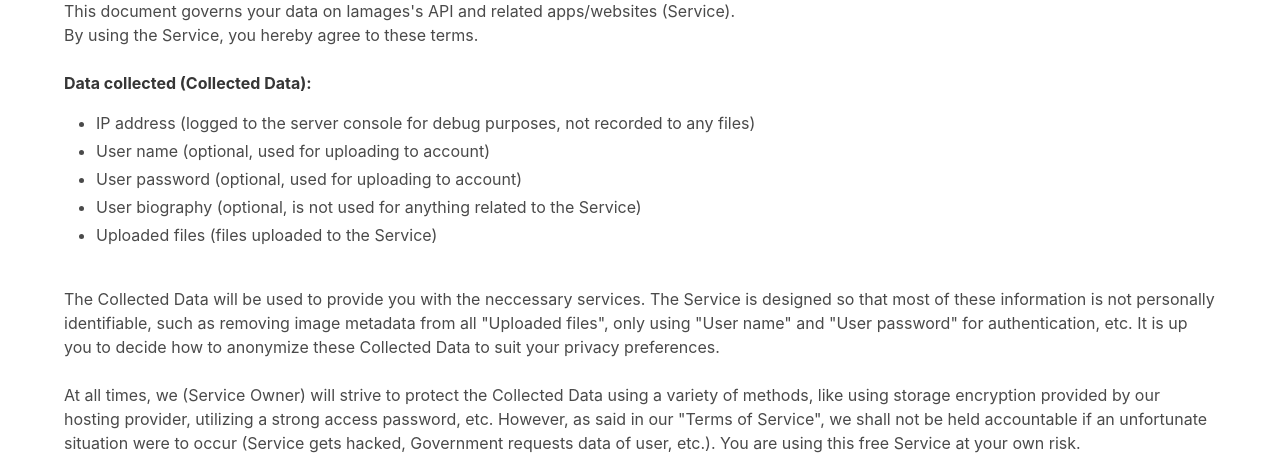
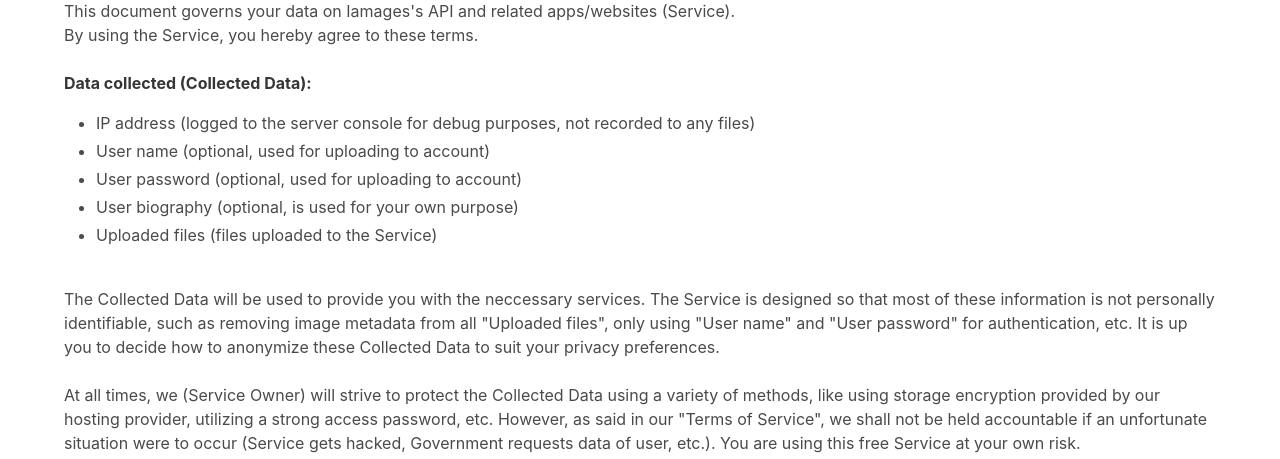
Before and after one commit to iamages/server, a Python web app: template templates/privacy.html in a window 1280 px wide. Shown: the part 173-632 px from the top of the page. Run offline with Jinja, Linux system fonts and the light colour scheme; the template is opened without the code that fills it, so the values that code supplies are empty.

Commit message:
:sparkles: Update TOS and Privacy Policy.

```diff
--- a/templates/privacy.html
+++ b/templates/privacy.html
@@ -27,7 +27,7 @@
             <li>IP address (logged to the server console for debug purposes, not recorded to any files)</li>
             <li>User name (optional, used for uploading to account)</li>
             <li>User password (optional, used for uploading to account)</li>
-            <li>User biography (optional, is not used for anything related to the Service)</li>
+            <li>User biography (optional, is used for your own purpose)</li>
             <li>Uploaded files (files uploaded to the Service)</li>
           </ul>
           <br>
@@ -43,7 +43,8 @@
           <br><br>
           In case we get a request from the government to provide data for an user in question, we shall examine the request carefully to determine
           whether the data should be given. We will only hand over the data required, nothing more, nothing less. We will never process data requests
-          from independent parties. Do note that our hosting provider reserves the right to provide the data stored here under their government's request.
+          from other parties, and more importantly, we will never sell your data.
+          Do note that our hosting provider reserves the right to provide the data stored here under their government's request.
           Although such occurances are rare, there is still a slight chance it may happen, so we encourage you to follow the advice in the above clauses
           to protect your privacy while using the Service.
           <br><br>
```
Also changed, not shown: templates/tos.html (+3 -4 lines).
